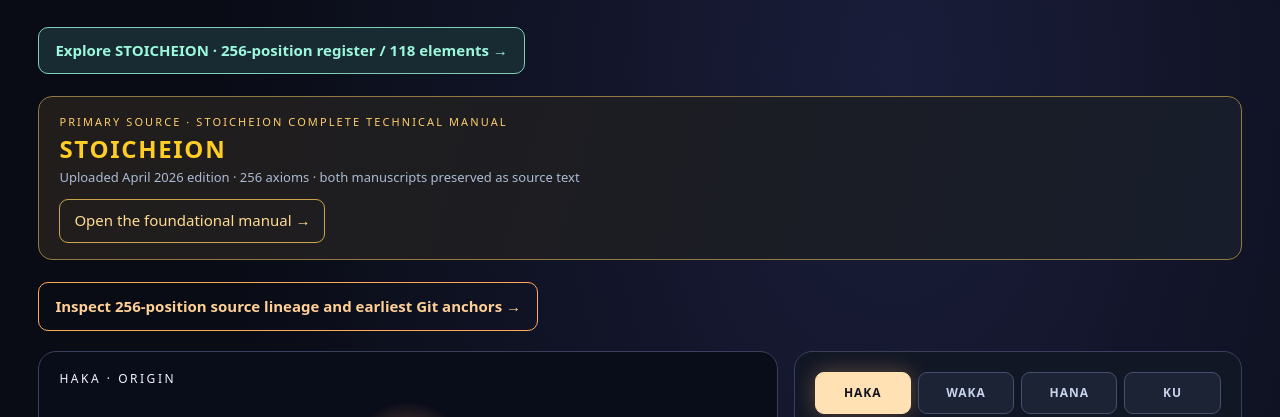
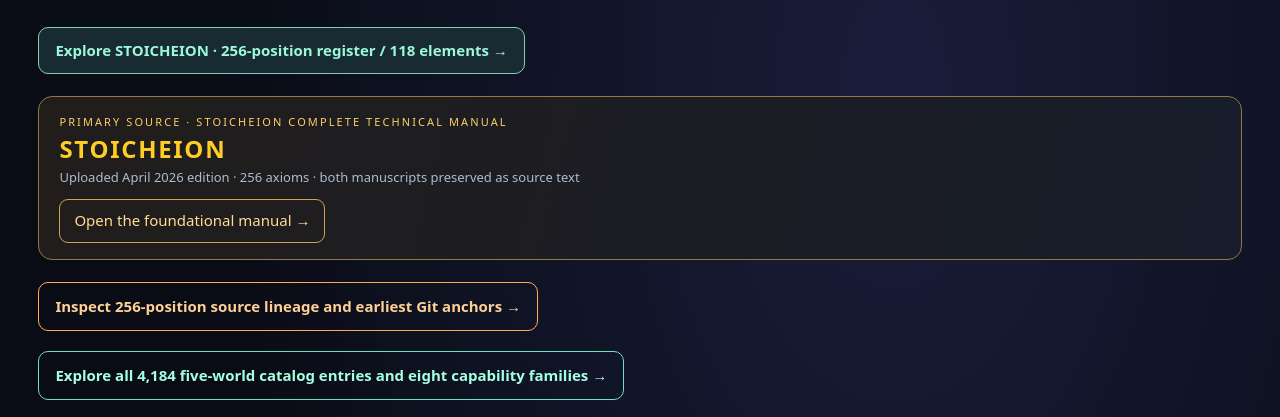
Before and after one commit to DavidWise01/gemini, a plain HTML site: page index.html in a window 1280 px wide. Shown: the part 314-731 px from the top of the page. Drawn offline with Linux system fonts and the light colour scheme.

Commit message:
docs: connect five-world catalog and training capability taxonomy

```diff
--- a/index.html
+++ b/index.html
@@ -10,7 +10,7 @@
 <p class="lede">Four interactive chambers for one chronological question: what do the surviving GitHub records establish about chemistry vocabulary, and what remains unverified about Gemini's elemental names?</p>
 <p style="margin:0 0 22px"><a href="./stoicheion.html" style="display:inline-block;padding:11px 16px;border:1px solid #82cdb8;border-radius:10px;background:#182b32;color:#9cf7dc;font-weight:700;text-decoration:none">Explore STOICHEION · 256-position register / 118 elements →</a></p>
 <div style="padding:16px 20px;margin:0 0 22px;border:1px solid #927943;border-radius:14px;background:linear-gradient(105deg,#211d1b,#171d2b)"><div style="font-size:11px;letter-spacing:.19em;color:#ffce69">PRIMARY SOURCE · STOICHEION COMPLETE TECHNICAL MANUAL</div><div style="font-size:24px;font-weight:800;letter-spacing:.07em;color:#ffce25">STOICHEION</div><div style="color:#abbcd2;font-size:13px;margin-bottom:12px">Uploaded April 2026 edition · 256 axioms · both manuscripts preserved as source text</div><a style="display:inline-block;padding:9px 14px;border:1px solid #cba44d;border-radius:9px;color:#ffdc91;text-decoration:none" href="./manual.html">Open the foundational manual →</a></div>
-<p style="margin:0 0 20px"><a href="./lineage.html" style="display:inline-block;padding:12px 16px;border:1px solid #ffa95d;border-radius:10px;color:#ffd096;text-decoration:none;font-weight:700">Inspect 256-position source lineage and earliest Git anchors →</a></p><div class="stage"><div class="viz"><canvas id="field" role="img" aria-label="Animated field showing element nodes, connections and date-indexed evidence"></canvas><div class="viz-title" id="vizTitle">HAKA · Origin</div><div class="viz-foot" id="vizFoot">Evidence is dated; interpretation remains separate.</div></div>
+<p style="margin:0 0 20px"><a href="./lineage.html" style="display:inline-block;padding:12px 16px;border:1px solid #ffa95d;border-radius:10px;color:#ffd096;text-decoration:none;font-weight:700">Inspect 256-position source lineage and earliest Git anchors →</a></p><p style="margin:0 0 20px"><a href="./worlds.html" style="display:inline-block;padding:12px 16px;border:1px solid #6ee1bb;border-radius:10px;color:#a5ffe1;text-decoration:none;font-weight:700">Explore all 4,184 five-world catalog entries and eight capability families →</a></p><div class="stage"><div class="viz"><canvas id="field" role="img" aria-label="Animated field showing element nodes, connections and date-indexed evidence"></canvas><div class="viz-title" id="vizTitle">HAKA · Origin</div><div class="viz-foot" id="vizFoot">Evidence is dated; interpretation remains separate.</div></div>
 <aside class="panel"><div class="tabs" role="group" aria-label="Four chambers"><button data-mode="0" aria-pressed="true">HAKA</button><button data-mode="1" aria-pressed="false">WAKA</button><button data-mode="2" aria-pressed="false">HANA</button><button data-mode="3" aria-pressed="false">KU</button></div><h2 id="heading">HAKA · Origin</h2><p id="meaning">Inspect the oldest visible commit references before interpreting later similarities.</p><div class="key" id="chips"><span>Historical trace</span><span>Commit date</span><span>Source</span></div><div class="stats"><div class="stat"><b id="count">6</b><small>Dated archive anchors</small></div><div class="stat"><b>0</b><small>Proven transmission edges</small></div></div><div class="controls"><button id="pause" type="button">Pause motion</button><button id="next" type="button">Next chamber →</button></div></aside></div>
 <section><div class="section-head"><h2>Immutable chronological anchors</h2><small>Click the original source, not a retelling</small></div><div class="timeline" id="timeline"></div></section>
 <section><div class="section-head"><h2>Evidence boundary</h2><small>Claim status: partial · evidence candidate</small></div><div class="legend">A dated Git commit proves that a specific revision exists in the surviving record. It does not prove the first creation of an idea, or that another organization saw, adopted, or derived it. Search coverage is incomplete and earlier records may exist. A Reddit report is not a verified Gemini release.</div></section></main>
```
